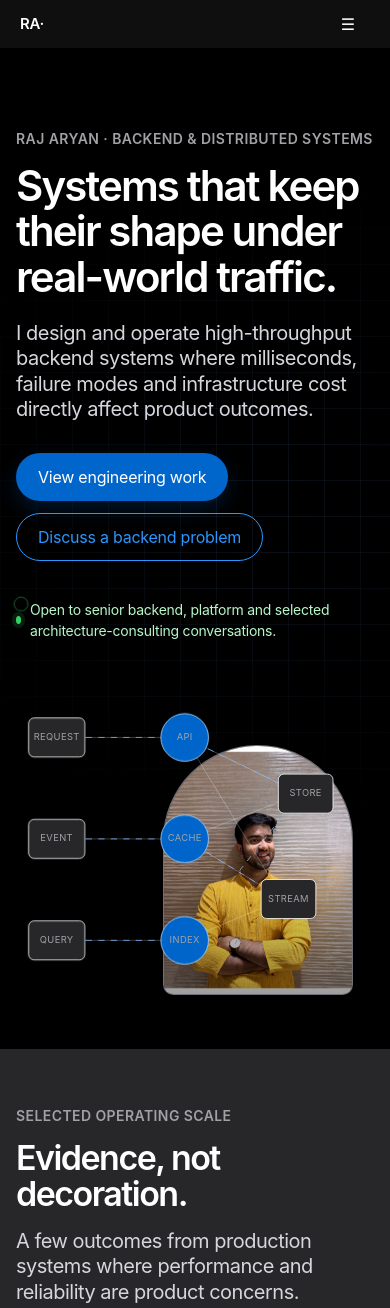
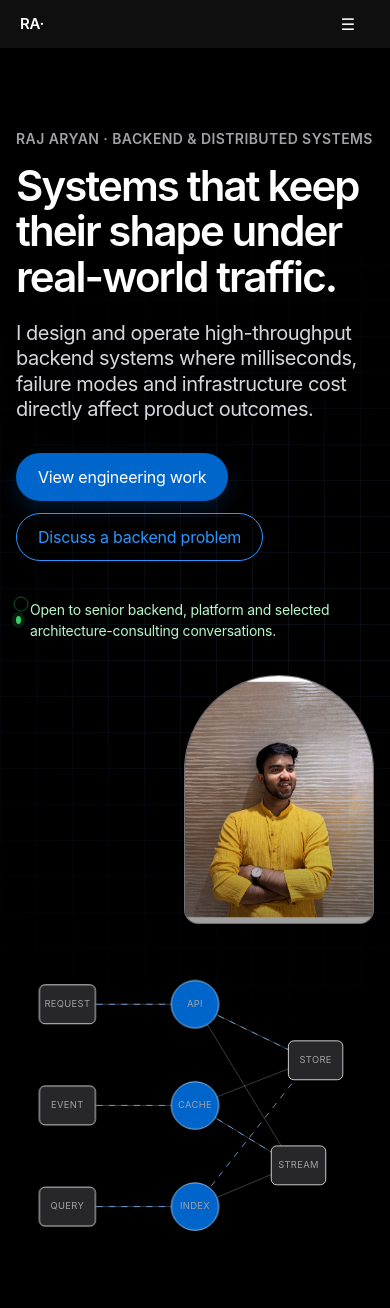
Before and after one commit to Raj2503/Raj2503.github.io, a website with bundled scripts: page index.html in a window 390 px wide. Shown: the top 1308 px of the page. Built offline with nearby package versions, Linux system fonts and the light colour scheme.

Commit message:
Fix responsive layout stability

```diff
--- a/site.css
+++ b/site.css
@@ -80,15 +80,15 @@ h3 { margin-bottom: 10px; font-size: 24px; }
 .hero::before { position: absolute; inset: 0; content: ""; background-image: linear-gradient(rgba(115, 183, 255, 0.09) 1px, transparent 1px), linear-gradient(90deg, rgba(115, 183, 255, 0.09) 1px, transparent 1px); background-size: 36px 36px; mask-image: radial-gradient(circle at 68% 46%, #000, transparent 58%); pointer-events: none; }
 .hero-grid { position: relative; display: grid; grid-template-columns: minmax(0, 1fr) minmax(310px, 0.72fr); align-items: end; gap: 48px; }
 .hero-copy { position: relative; z-index: 2; }
-.hero-visual { position: relative; min-height: 460px; isolation: isolate; }
-.hero-portrait { position: absolute; right: 4%; bottom: 0; z-index: 1; width: min(68%, 328px); aspect-ratio: 0.76; margin: 0; overflow: hidden; background: #32323a; border: 1px solid rgba(255, 255, 255, 0.3); border-radius: 164px 164px 18px 18px; box-shadow: 0 26px 80px rgba(0, 0, 0, 0.38); }
+.hero-visual { position: relative; display: grid; grid-template-columns: minmax(128px, 0.72fr) minmax(0, 1.28fr); align-items: end; gap: 16px; min-height: 460px; isolation: isolate; }
+.hero-portrait { position: relative; z-index: 1; justify-self: end; align-self: end; width: 100%; max-width: 190px; aspect-ratio: 0.76; margin: 0; overflow: hidden; background: #32323a; border: 1px solid rgba(255, 255, 255, 0.3); border-radius: 120px 120px 18px 18px; box-shadow: 0 26px 80px rgba(0, 0, 0, 0.38); }
 .hero-portrait::after { position: absolute; inset: 0; content: ""; background: linear-gradient(180deg, transparent 42%, rgba(0, 0, 0, 0.38)); pointer-events: none; }
 .hero-portrait img { width: 100%; height: 100%; object-fit: cover; object-position: 52% 27%; }
 .availability { position: relative; display: inline-flex; gap: 9px; align-items: center; margin-top: 38px; color: #b7f7c8; font-size: 14px; }
 .availability::before { width: 8px; height: 8px; content: ""; background: #35d064; border-radius: 50%; box-shadow: 0 0 0 4px rgba(53, 208, 100, 0.14); }
 .availability::after { position: absolute; top: -4px; left: -4px; width: 16px; height: 16px; content: ""; border: 1px solid rgba(53, 208, 100, 0.8); border-radius: 50%; animation: availability-ripple 2.4s ease-out infinite; }
 .system-art { min-height: 410px; }
-.topology-canvas { position: absolute; inset: 12px -8% 2px -16%; z-index: 2; min-height: 0; pointer-events: none; }
+.topology-canvas { position: relative; z-index: 2; min-height: 410px; pointer-events: none; }
 .system-art svg { width: 100%; height: 100%; overflow: visible; }
 .system-art .trace { fill: none; stroke: #73b7ff; stroke-width: 1.25; stroke-dasharray: 8 8; opacity: 0.8; animation: travel 12s linear infinite; }
 .system-art .link { stroke: rgba(255,255,255,0.3); stroke-width: 1; }
@@ -249,6 +249,14 @@ h3 { margin-bottom: 10px; font-size: 24px; }
 .footer-grid a:hover { color: var(--blue); transform: translateX(3px); }
 .legal { display: flex; justify-content: space-between; gap: 16px; padding-top: 17px; color: var(--ink-soft); border-top: 1px solid var(--line); font-size: 12px; }
 
+@media (max-width: 1200px) {
+  .hero-grid { grid-template-columns: 1fr; }
+  .hero-visual { grid-template-columns: minmax(220px, 0.72fr) minmax(0, 1.28fr); }
+  .hero-portrait { max-width: 270px; }
+  .form-grid { grid-template-columns: 1fr; }
+  .field.full { grid-column: auto; }
+}
+
 @media (max-width: 900px) {
   .site-nav { position: absolute; top: 48px; right: 0; left: 0; display: none; flex-direction: column; align-items: stretch; gap: 0; padding: 8px 20px 18px; background: rgba(0, 0, 0, 0.98); }
   .site-nav[data-open="true"] { display: flex; }
@@ -264,9 +272,9 @@ h3 { margin-bottom: 10px; font-size: 24px; }
   .article-layout { grid-template-columns: minmax(0, 1fr); }
   .article-content { min-width: 0; }
   .js-motion .hero-copy > .motion-reveal, .js-motion .hero-portrait.motion-reveal, .js-motion .topology-canvas.motion-reveal { opacity: 1; transform: none; animation: none; }
-  .hero-visual { min-height: 390px; }
-  .hero-portrait { right: 8%; width: min(54%, 300px); }
-  .topology-canvas { inset: 14px -2% 0 -9%; }
+  .hero-visual { grid-template-columns: 1fr; gap: 28px; min-height: 0; }
+  .hero-portrait { width: min(54%, 300px); max-width: 300px; }
+  .topology-canvas { min-height: 295px; }
   .system-art { min-height: 295px; }
   .metrics { grid-template-columns: repeat(2, 1fr); }
   .metric:nth-child(2) { border-right: 0; }
@@ -283,9 +291,9 @@ h3 { margin-bottom: 10px; font-size: 24px; }
   .section-tight { padding: 56px 0; }
   .hero { padding: 80px 0 54px; }
   .hero-grid { gap: 20px; }
-  .hero-visual { min-height: 320px; }
-  .hero-portrait { right: 6%; width: min(53%, 235px); }
-  .topology-canvas { inset: 0 -12% 0 -18%; }
+  .hero-visual { gap: 18px; }
+  .hero-portrait { width: min(53%, 235px); max-width: 235px; }
+  .topology-canvas { min-height: 230px; }
   .system-art { min-height: 230px; }
   .section-head { display: block; margin-bottom: 32px; }
   .section-head .lede { margin-top: 8px; }
```
Also changed, not shown: REDESIGN_REPORT.md (+4 -3 lines), contact/index.html (+1 -1 lines), tests/site.test.mjs (+24 -0 lines).
